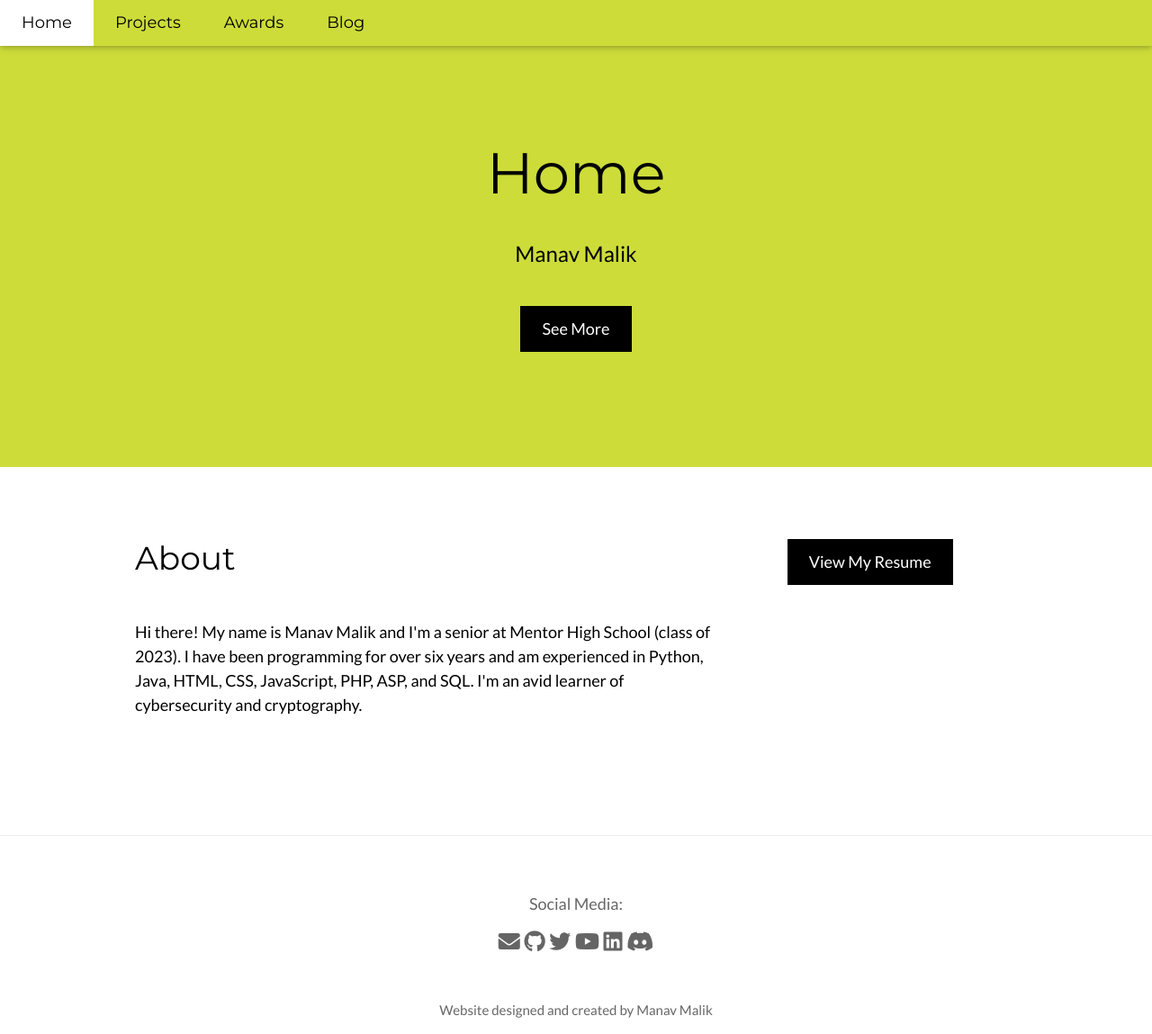
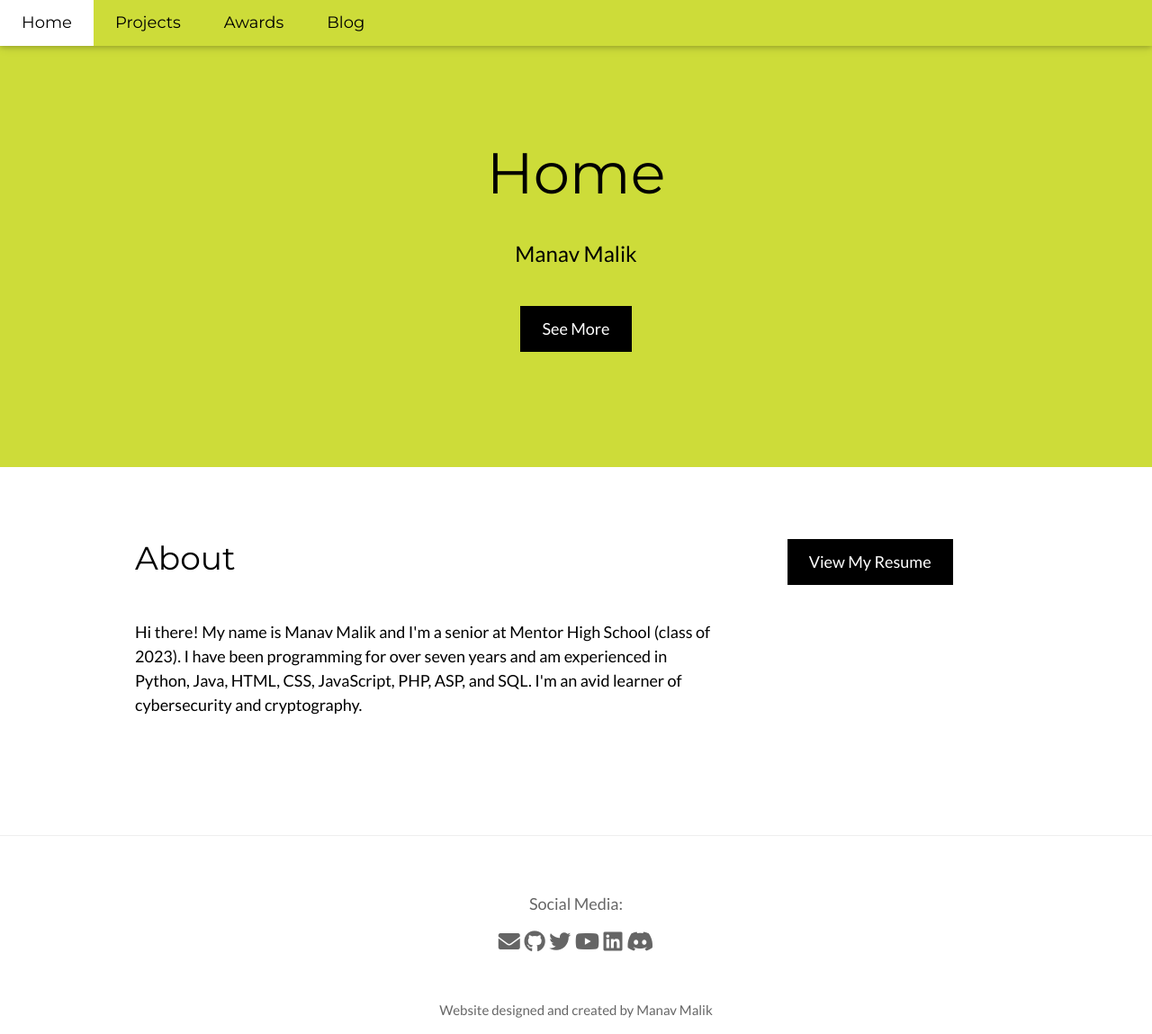
Before and after one commit to 0xmmalik/0xmmalik.github.io, a Jekyll site: the page index.html, which Jekyll copies as it is, in a window 1280 px wide and 1149 px high. Shown: the whole window at 90% size. Built offline with Jekyll 4.4.1, drawn with Linux system fonts in a browser that asks for light colours.

Commit message:
incremented experience year

```diff
--- a/index.html
+++ b/index.html
@@ -28,7 +28,7 @@
     <div class="w3-content">
         <div class="w3-twothird">
             <h1>About</h1>
-            <h5 class="w3-padding-32">Hi there! My name is Manav Malik and I'm a senior at Mentor High School (class of 2023). I have been programming for over six years and am experienced in Python, Java, HTML, CSS, JavaScript, PHP, ASP, and SQL. I'm an avid learner of cybersecurity and cryptography.</h5>
+            <h5 class="w3-padding-32">Hi there! My name is Manav Malik and I'm a senior at Mentor High School (class of 2023). I have been programming for over seven years and am experienced in Python, Java, HTML, CSS, JavaScript, PHP, ASP, and SQL. I'm an avid learner of cybersecurity and cryptography.</h5>
             <p class="w3-text-grey"></p>
         </div>
 
```
